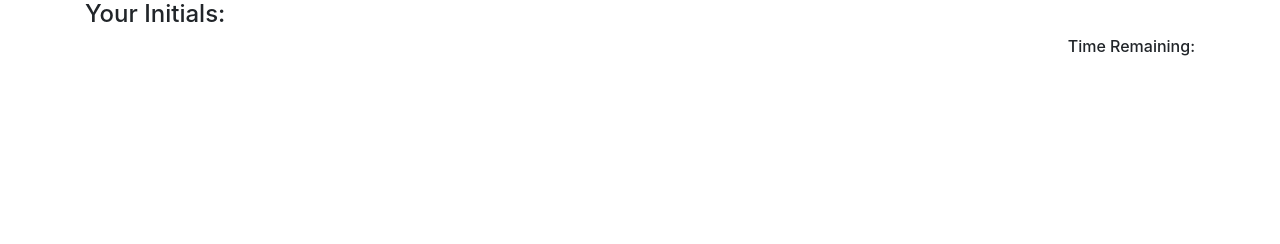
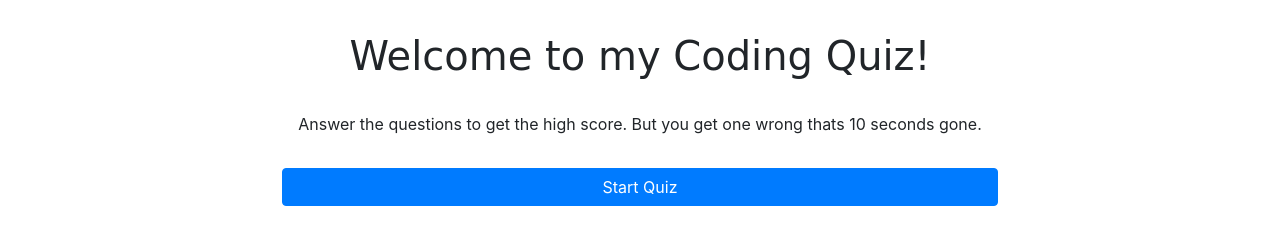
Before and after one commit to Kobehill68/04_Code_Quiz, a plain HTML site: page quiz.html in a window 1280 px wide. Drawn offline with nearby package versions, Linux system fonts and the light colour scheme.

Commit message:
added new elments

```diff
--- a/quiz.html
+++ b/quiz.html
@@ -4,20 +4,33 @@
     <meta charset="UTF-8">
     <meta name="viewport" content="width=device-width, initial-scale=1.0">
     <link rel="stylesheet" href="https://stackpath.bootstrapcdn.com/bootstrap/4.5.2/css/bootstrap.min.css" integrity="sha384-JcKb8q3iqJ61gNV9KGb8thSsNjpSL0n8PARn9HuZOnIxN0hoP+VmmDGMN5t9UJ0Z" crossorigin="anonymous">
+    <link rel="stylesheet" href="./stlye.css">
     <title>Code Game Quiz</title>
 </head>
 <body>
+
     <main class="container">
-        <div class = "row">
-            <div class = "col-md-12 col-md-6 d-flex justify-content-start">
-                <h4> Your Initials:</h4>
-
-            </div>
-
-            <div class = "col-md-12 col-md-6 d-flex justify-content-end">
-                <h6>Time Remaining:</h6>
+        <div class="d-flex justify-content-center">
+            <div class="d-flex p-3 pt-4 flex-column">
+                <h1 class="p-2">Welcome to my Coding Quiz!</h1>
+                <p class="p-3">Answer the questions to get the high score. But you get one wrong thats 10 seconds gone.</p>
+                <button class="btn btn-primary" id="Start-button">Start Quiz</button>
             </div>
         </div>
+
+
+
+
+
+
+
+
+
+
+
+
+
+
     </main>
 
 
@@ -28,5 +41,18 @@
 
 
 
+
+
+
+
+
+
+
+    <script src = "./script.js"></script>
+    <!--BootStrap-->
+    <script src="https://code.jquery.com/jquery-3.5.1.slim.min.js" integrity="sha384-DfXdz2htPH0lsSSs5nCTpuj/zy4C+OGpamoFVy38MVBnE+IbbVYUew+OrCXaRkfj" crossorigin="anonymous"></script>
+    <script src="https://cdn.jsdelivr.net/npm/popper.js@1.16.1/dist/umd/popper.min.js" integrity="sha384-9/reFTGAW83EW2RDu2S0VKaIzap3H66lZH81PoYlFhbGU+6BZp6G7niu735Sk7lN" crossorigin="anonymous"></script>
+    <script src="https://stackpath.bootstrapcdn.com/bootstrap/4.5.2/js/bootstrap.min.js" integrity="sha384-B4gt1jrGC7Jh4AgTPSdUtOBvfO8shuf57BaghqFfPlYxofvL8/KUEfYiJOMMV+rV" crossorigin="anonymous"></script>
+
 </body>
 </html>
```
